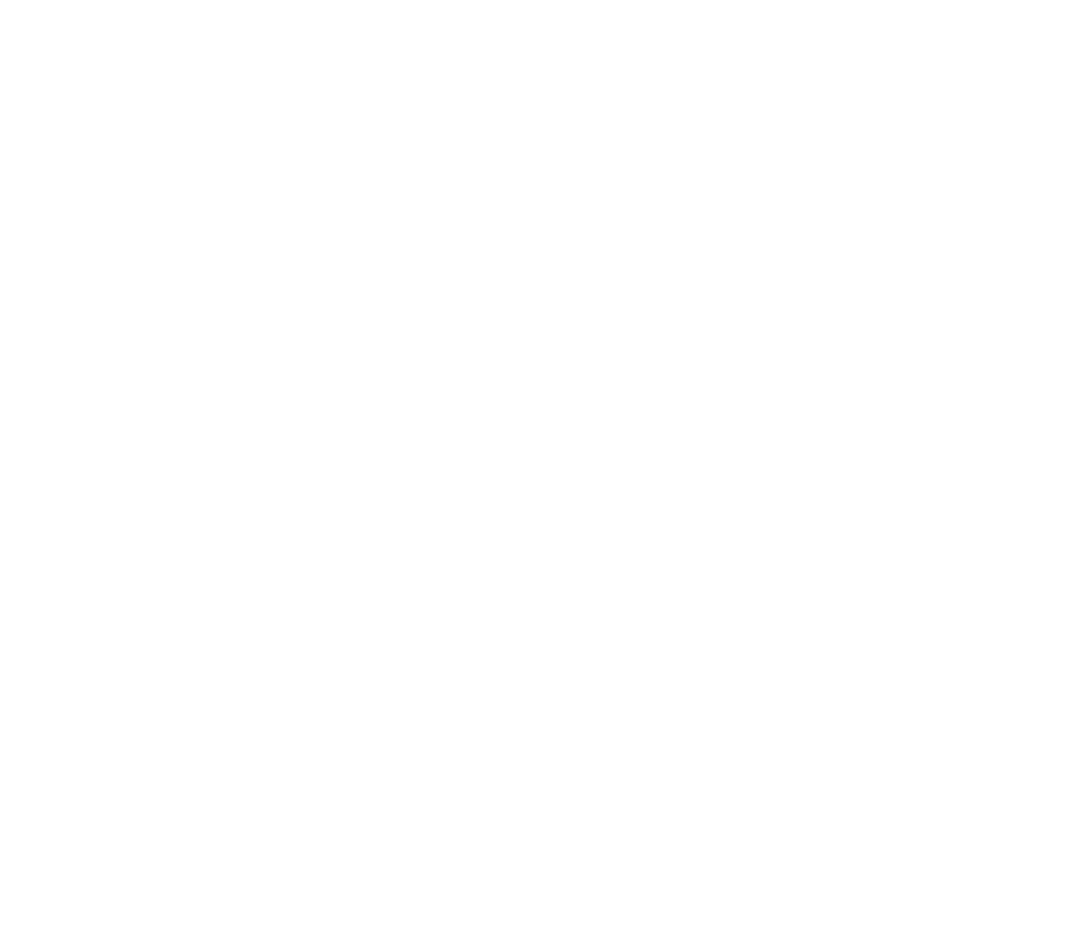
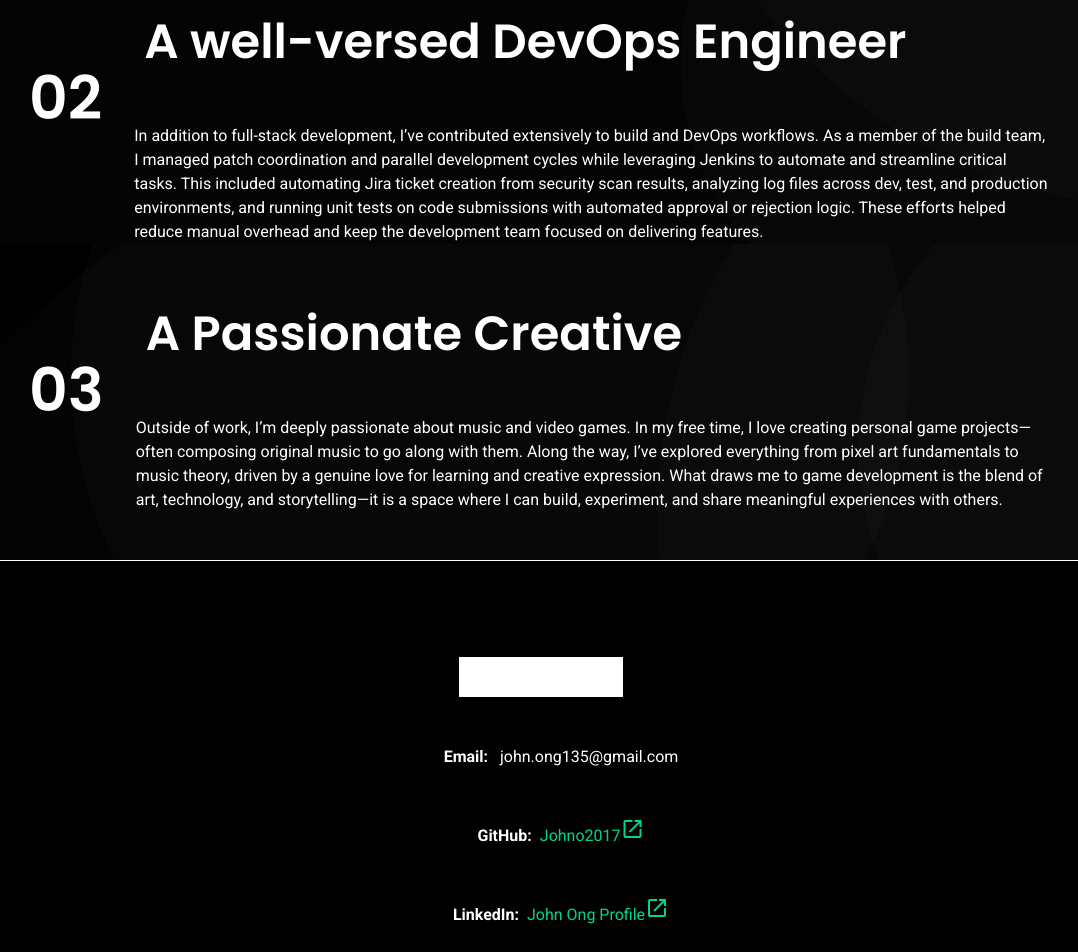
Before and after one commit to Johno2017/johnoportfolio, a React (Vite) app: page / in a window 1280 px wide. Shown: the part 3020-3972 px from the top of the page, without its empty margins (99-1177 px from the left). Before the commit the page ends 2413 px from the top, so only its background shows below. Built offline with nearby package versions, Linux system fonts and the light colour scheme.

Commit message:
Added in qualities and basic footer

```diff
--- /dev/null
+++ b/src/components/BackgroundInfo.tsx
@@ -0,0 +1,48 @@
+import "../styles/BackgroundInfo.css";
+
+let quality = [
+  {
+    name: "An experienced Web Developer",
+    description:
+      "I’ve been working professionally as a full-stack developer since graduating in 2020, building solutions that range from fixing critical bugs to full front-end and API redesigns. " +
+      "Over the past five years, I’ve developed a strong command of modern development practices and code quality standards—both as a contributor and as a reviewer." +
+        "This experience has helped me write maintainable, scalable code while also fostering team-wide productivity and collaboration.",
+  },
+  {
+    name: "A well-versed DevOps Engineer",
+    description:
+      "In addition to full-stack development, I’ve contributed extensively to build and DevOps workflows. As a member of the build team, I managed patch coordination and parallel development cycles while leveraging Jenkins to automate and streamline critical tasks. This included automating Jira ticket creation from security scan results, analyzing log files across dev, test, and production environments, and running unit tests on code submissions with automated approval or rejection logic. " +
+      "These efforts helped reduce manual overhead and keep the development team focused on delivering features.",
+  },
+  {
+    name: "A Passionate Creative",
+    description:
+      "Outside of work, I’m deeply passionate about music and video games. In my free time, I love creating personal game projects—often composing original music to go along with them. Along the way, I’ve explored everything from pixel art fundamentals to music theory, driven by a genuine love for learning and creative expression. " +
+      "What draws me to game development is the blend of art, technology, and storytelling—it is a space where I can build, experiment, and share meaningful experiences with others.",
+  },
+];
+
+function BackgroundInfo() {
+  return (
+    <section id="about" className="section-header">
+      <h6>Want to know more?</h6>
+      <h3>
+        A bit <span className="poppins emerald">about</span> me.
+      </h3>
+      <p>I am . . .</p>
+      {quality.map((quality, index) => (
+        <div className="quality">
+          <p className="poppins">
+            0{index + 1}
+          </p>
+          <div className="quality-info">
+            <h3 className="quality-title">{quality.name}</h3>
+            <p>{quality.description}</p>
+          </div>
+        </div>
+      ))}
+    </section>
+  );
+}
+
+export default BackgroundInfo;
--- /dev/null
+++ b/src/components/Footer.tsx
@@ -0,0 +1,30 @@
+import "../styles/Footer.css";
+
+function Footer () {
+    return (
+    <footer id="contact">
+    <p>
+        Connect with me &darr;
+    </p>
+    <div className="contact-links">
+        <p><b>Email:</b> john.ong135@gmail.com</p>
+        <p>
+            <b>GitHub:</b>
+            <a href="https://github.com/Johno2017" target="_blank" className="emerald">
+                Johno2017
+                <span className="material-symbols-outlined">open_in_new</span>
+            </a>
+        </p>
+        <p>
+            <b>LinkedIn:</b>
+            <a href="https://www.linkedin.com/in/john-ong-349640148/" target="_blank" className="emerald">
+                 John Ong Profile
+                <span className="material-symbols-outlined">open_in_new</span>
+            </a>
+        </p>
+    </div>
+</footer>
+    );
+}
+
+export default Footer;
--- a/src/components/Main.tsx
+++ b/src/components/Main.tsx
@@ -1,5 +1,7 @@
 import '../styles/Main.css';
+import BackgroundInfo from './BackgroundInfo';
 import Projects from './Projects';
+import Footer from './Footer';
 
 function Main() {
   return (
@@ -28,7 +30,9 @@
             </div>
         </div>
     </section>
-    <Projects></Projects>
+    <Projects />
+    <BackgroundInfo />
+    <Footer/>
   </main>);
 }
 
--- /dev/null
+++ b/src/styles/BackgroundInfo.css
@@ -0,0 +1,56 @@
+.section-header {
+  display: flex;
+  align-items: center;
+  padding-top: 2rem;
+  padding-bottom: 2rem;
+  flex-direction: column;
+}
+
+.quality {
+  display: flex;
+  gap: 1.5rem;
+
+  max-width: 80vw;
+  @media (min-width: 640px) {
+    gap: 2rem;
+  }
+}
+
+.quality > p {
+  font-size: 2.25rem;
+  line-height: 2.5rem;
+  font-weight: 600;
+
+  @media (min-width: 640px) {
+    font-size: 3rem;
+    line-height: 1;
+  }
+  @media (min-width: 768px) {
+    font-size: 3.75rem;
+    line-height: 1;
+  }
+}
+
+.quality-info {
+  display: flex;
+  flex-direction: column;
+  gap: 1.5rem;
+
+  @media (min-width: 640px) {
+    gap: 2rem;
+  }
+}
+
+.quality-title {
+  font-size: 1.5rem;
+  line-height: 2rem;
+
+  @media (min-width: 640px) {
+    font-size: 1.875rem;
+    line-height: 2.25rem;
+  }
+  @media (min-width: 768px) {
+    font-size: 3rem;
+    line-height: 1;
+  }
+}
--- /dev/null
+++ b/src/styles/Footer.css
@@ -0,0 +1,34 @@
+footer {
+  display: flex;
+  padding-top: 5rem;
+  padding-bottom: 5rem;
+  flex-direction: column;
+  gap: 1rem;
+  justify-content: center;
+  align-items: center;
+  border-top-width: 1px;
+  border-style: solid;
+  width: 100vw;
+  background-color: #000000;
+}
+
+footer > p {
+  padding-top: 0.5rem;
+  padding-bottom: 0.5rem;
+  padding-left: 1rem;
+  padding-right: 1rem;
+  font-weight: 500;
+  background-color: #ffffff;
+}
+
+.contact-links {
+  display: flex;
+  flex-direction: column;
+  gap: 1rem;
+  justify-content: center;
+  align-items: center;
+}
+
+.contact-links > p > b {
+  padding-right: 0.5rem;
+}
--- a/src/styles/Main.css
+++ b/src/styles/Main.css
@@ -5,6 +5,7 @@
   flex-direction: column;
   align-items: center;
   flex: 1 1 0%;
+  max-width: 80vw;
 
   @media (max-width: 1024px) {
     margin-inline: 5rem;
```
